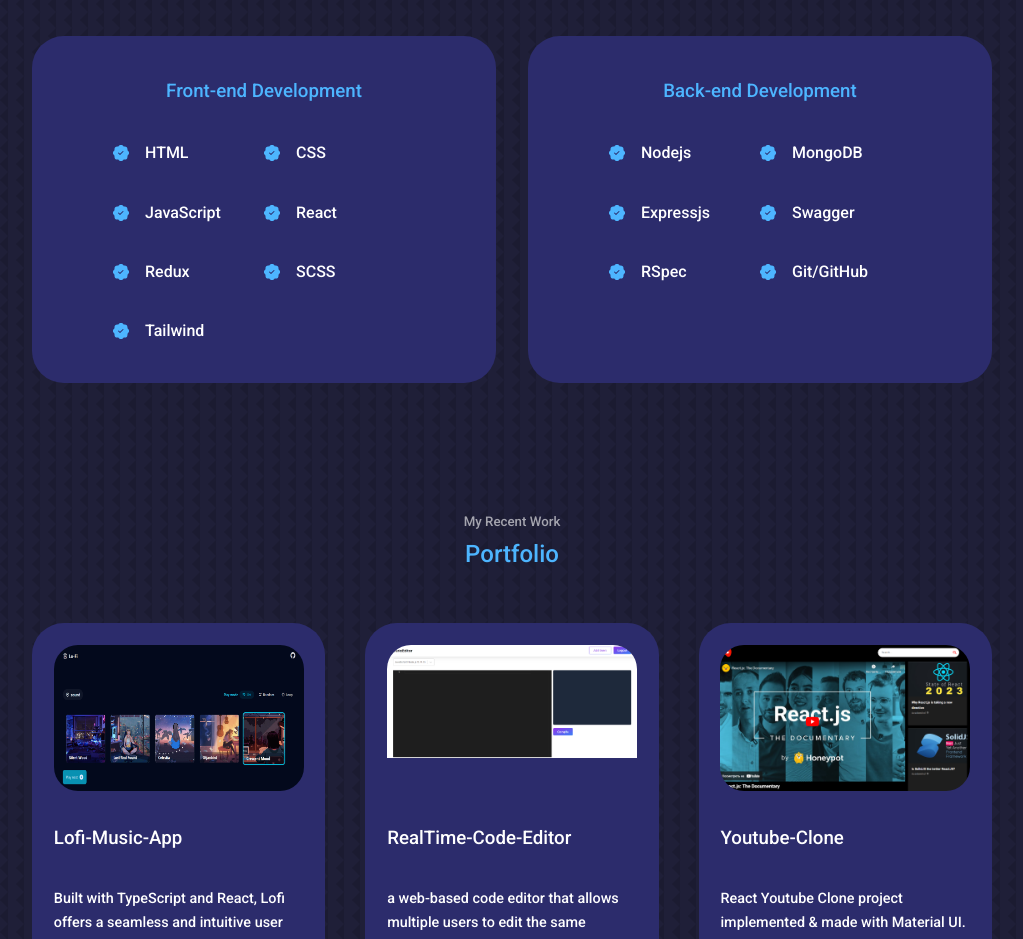
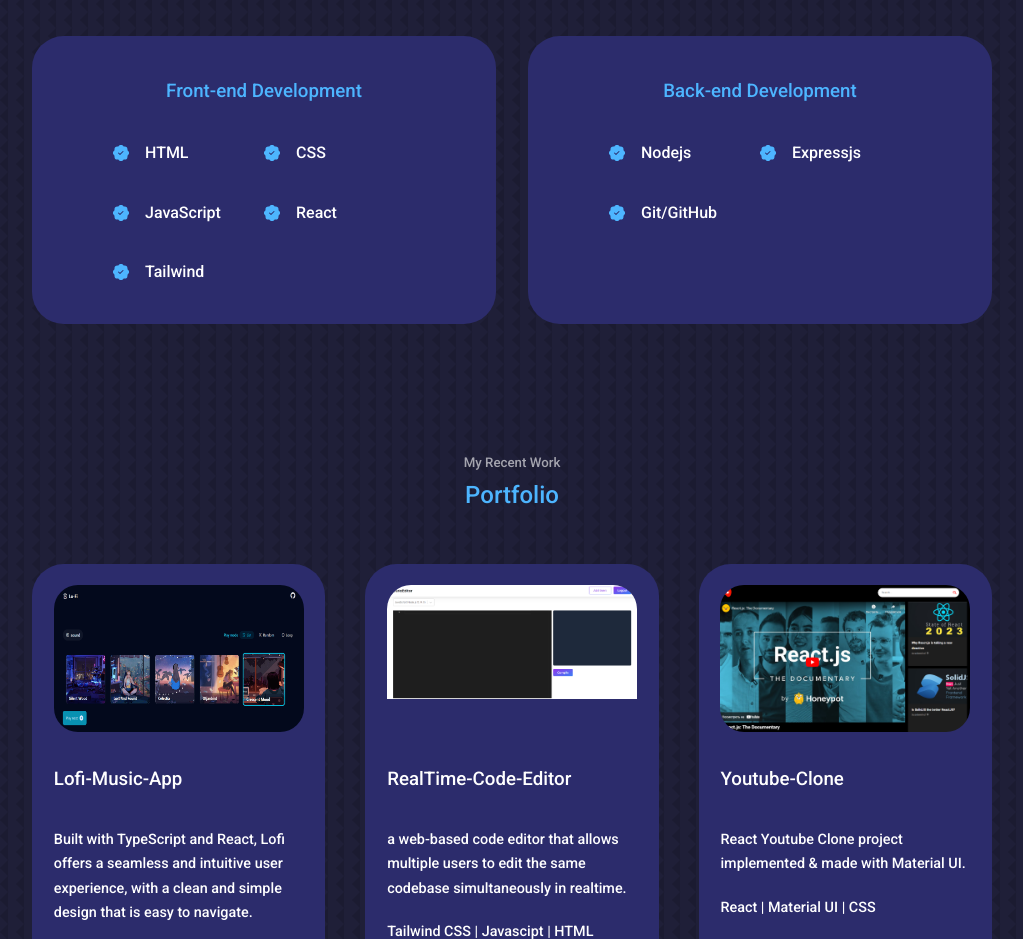
Before and after one commit to hritik-6918/My-Portfolio, a React (Create React App) app: page / in a window 1280 px wide. Shown: the part 1220-2159 px from the top of the page, without its empty margins (128-1151 px from the left). Built offline with nearby package versions, Linux system fonts and the light colour scheme.

Commit message:
Update Experience.jsx

```diff
--- a/src/components/experience/Experience.jsx
+++ b/src/components/experience/Experience.jsx
@@ -29,14 +29,6 @@
             </article>
             <article className="experience__details">
               <BsFillPatchCheckFill className="experience__details-icon" />
-              <h4>Redux</h4>
-            </article>
-            <article className="experience__details">
-              <BsFillPatchCheckFill className="experience__details-icon" />
-              <h4>SCSS</h4>
-            </article>
-            <article className="experience__details">
-              <BsFillPatchCheckFill className="experience__details-icon" />
               <h4>Tailwind</h4>
             </article>
           </div>
@@ -50,19 +42,7 @@
             </article>
             <article className="experience__details">
               <BsFillPatchCheckFill className="experience__details-icon" />
-              <h4>MongoDB</h4>
-            </article>
-            <article className="experience__details">
-              <BsFillPatchCheckFill className="experience__details-icon" />
               <h4>Expressjs</h4>
-            </article>
-            <article className="experience__details">
-              <BsFillPatchCheckFill className="experience__details-icon" />
-              <h4>Swagger</h4>
-            </article>
-            <article className="experience__details">
-              <BsFillPatchCheckFill className="experience__details-icon" />
-              <h4>RSpec</h4>
             </article>
             <article className="experience__details">
               <BsFillPatchCheckFill className="experience__details-icon" />
```
